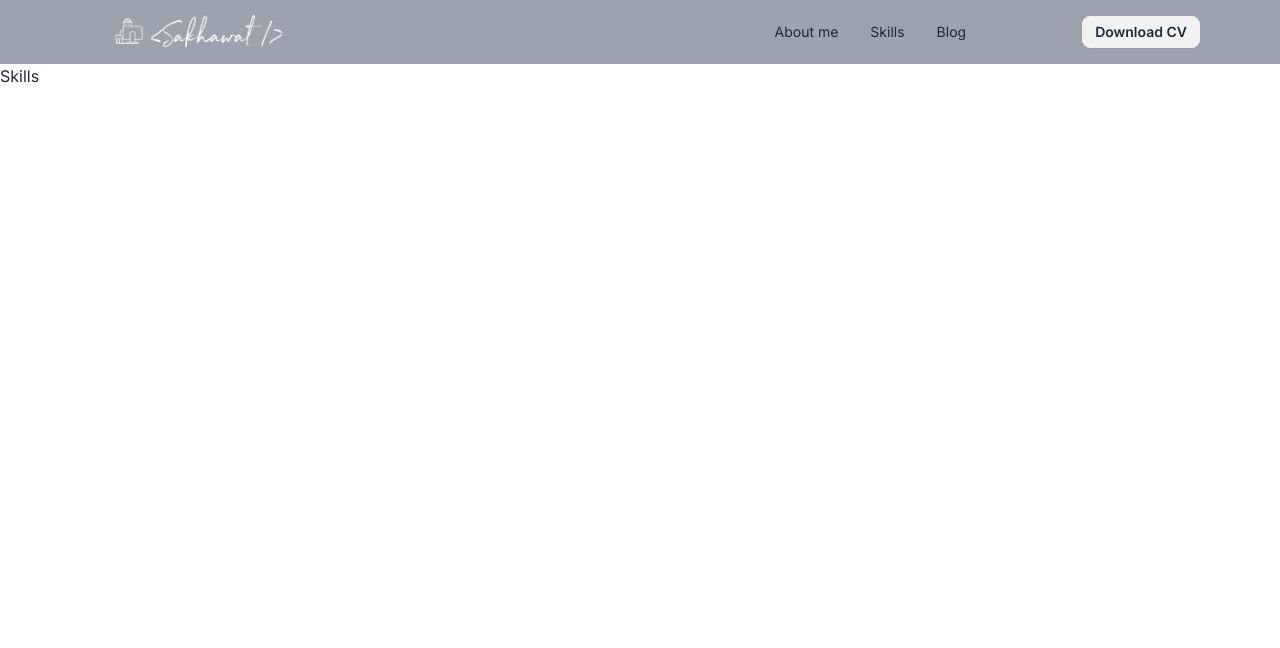
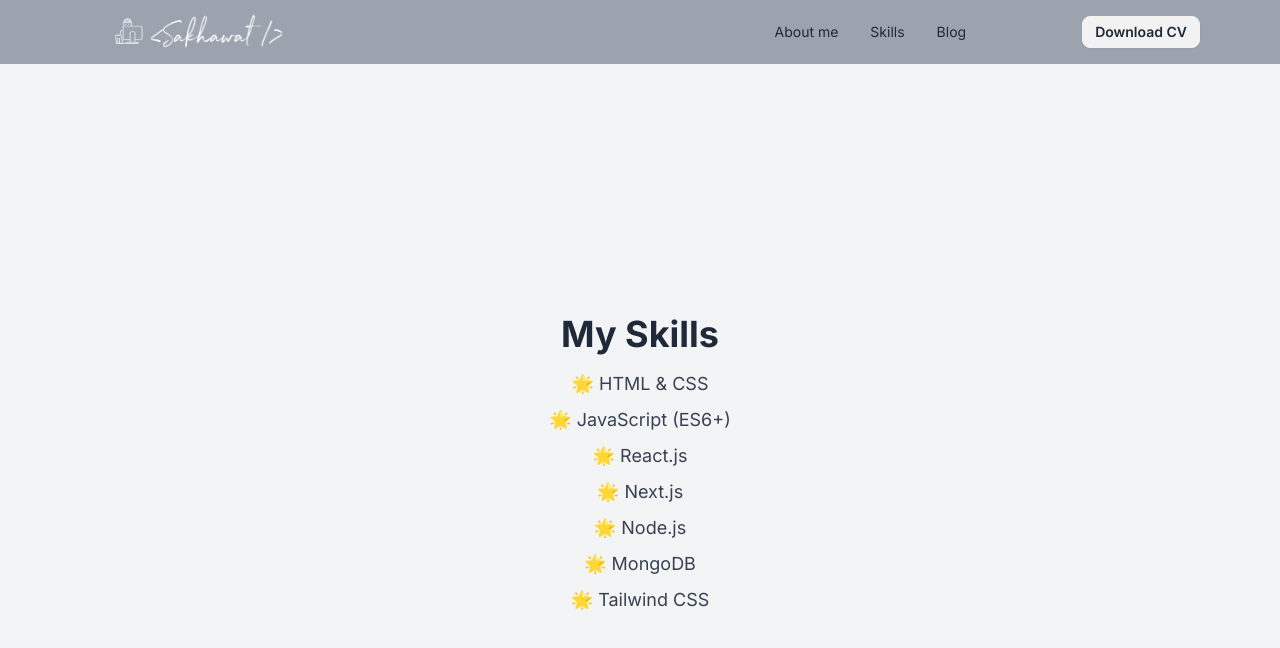
Before and after one commit to Sakhawat71/sakhawat, a Next.js app: page /skills in a window 1280 px wide. Shown: the top 648 px of the page. Built offline with nearby package versions, Linux system fonts and the light colour scheme.

Commit message:
a test design for aboutme , skills and blog

```diff
--- a/src/app/aboutme/page.jsx
+++ b/src/app/aboutme/page.jsx
@@ -2,8 +2,13 @@ import React from 'react';
 
 const AboutMe = () => {
     return (
-        <div>
-            <h1>hey </h1>
+        <div className="flex flex-col items-center justify-center min-h-screen bg-gray-100 p-5">
+            <h1 className="text-4xl font-bold">About Me</h1>
+            <p className="mt-4 text-lg text-gray-700 max-w-2xl text-center">
+                Hi, I`m Sakhawat Hosan, a passionate web developer specializing in React and Next.js.
+                I love creating user-friendly interfaces and building responsive web applications.
+                In my free time, I enjoy exploring new technologies and honing my skills.
+            </p>
         </div>
     );
 };
--- a/src/app/blog/page.jsx
+++ b/src/app/blog/page.jsx
@@ -2,8 +2,16 @@ import React from 'react';
 
 const Blog = () => {
     return (
-        <div>
-            <h2>here , some blog</h2>
+        <div className="flex flex-col items-center justify-center min-h-screen bg-gray-100 p-5">
+            <h1 className="text-4xl font-bold">My Blog</h1>
+            <p className="mt-4 text-lg text-gray-700 max-w-2xl text-center">
+                Welcome to my blog! Here, I share my thoughts on web development, tutorials, and the latest trends in technology.
+            </p>
+            <ul className="mt-6 space-y-4">
+                <li><a href="#" className="text-blue-500">Understanding React Hooks</a></li>
+                <li><a href="#" className="text-blue-500">Getting Started with Next.js</a></li>
+                <li><a href="#" className="text-blue-500">CSS Tricks for Modern Web Design</a></li>
+            </ul>
         </div>
     );
 };
--- a/src/app/skills/page.jsx
+++ b/src/app/skills/page.jsx
@@ -3,8 +3,17 @@ import React from 'react';
 const Skills = () => {
 
     return (
-        <div>
-            <h1>Skills</h1>
+        <div className="flex flex-col items-center justify-center min-h-screen bg-gray-100 p-5">
+            <h1 className="text-4xl font-bold">My Skills</h1>
+            <ul className="mt-4 text-lg text-gray-700 max-w-2xl text-center space-y-2">
+                <li>🌟 HTML & CSS</li>
+                <li>🌟 JavaScript (ES6+)</li>
+                <li>🌟 React.js</li>
+                <li>🌟 Next.js</li>
+                <li>🌟 Node.js</li>
+                <li>🌟 MongoDB</li>
+                <li>🌟 Tailwind CSS</li>
+            </ul>
         </div>
     );
 };
```
